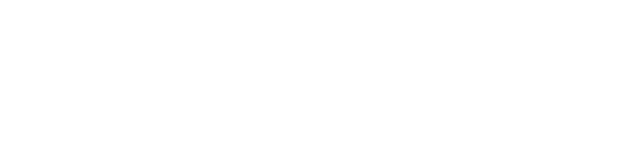
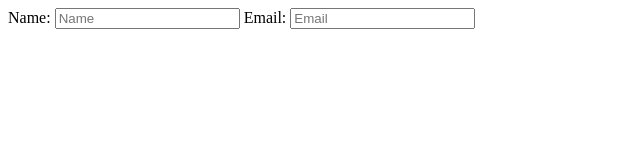
Before and after one commit to acciojob/signup-form-car-Khushbooji88, a website: page main.html in a window 1280 px wide. Shown: the whole page, without its empty margins (0-640 px from the left). Drawn offline with Linux system fonts and the light colour scheme.

Commit message:
created a submission

```diff
--- a/main.html
+++ b/main.html
@@ -3,14 +3,17 @@
 <html>
 
 <head>
-	<link rel="stylesheet" href="styles.css">
+    <link rel="stylesheet" href="styles.css">
 </head>
 
 <body>
-	<!-- the entire body must be written by student -->
-    <script type="text/javascript" src="./script.js">
-</script>
-
+    <script type="text/javascript" src="./script.js"></script>
+    <form method="post">
+        <label for="name">Name:</label>
+        <input type="text" id="name" name="name" placeholder="Name" required>
+        <label for="email">Email:</label>
+        <input type="email" id="email" name="email" placeholder="Email" required>
+    </form>
 </body>
 
 </html>
```
